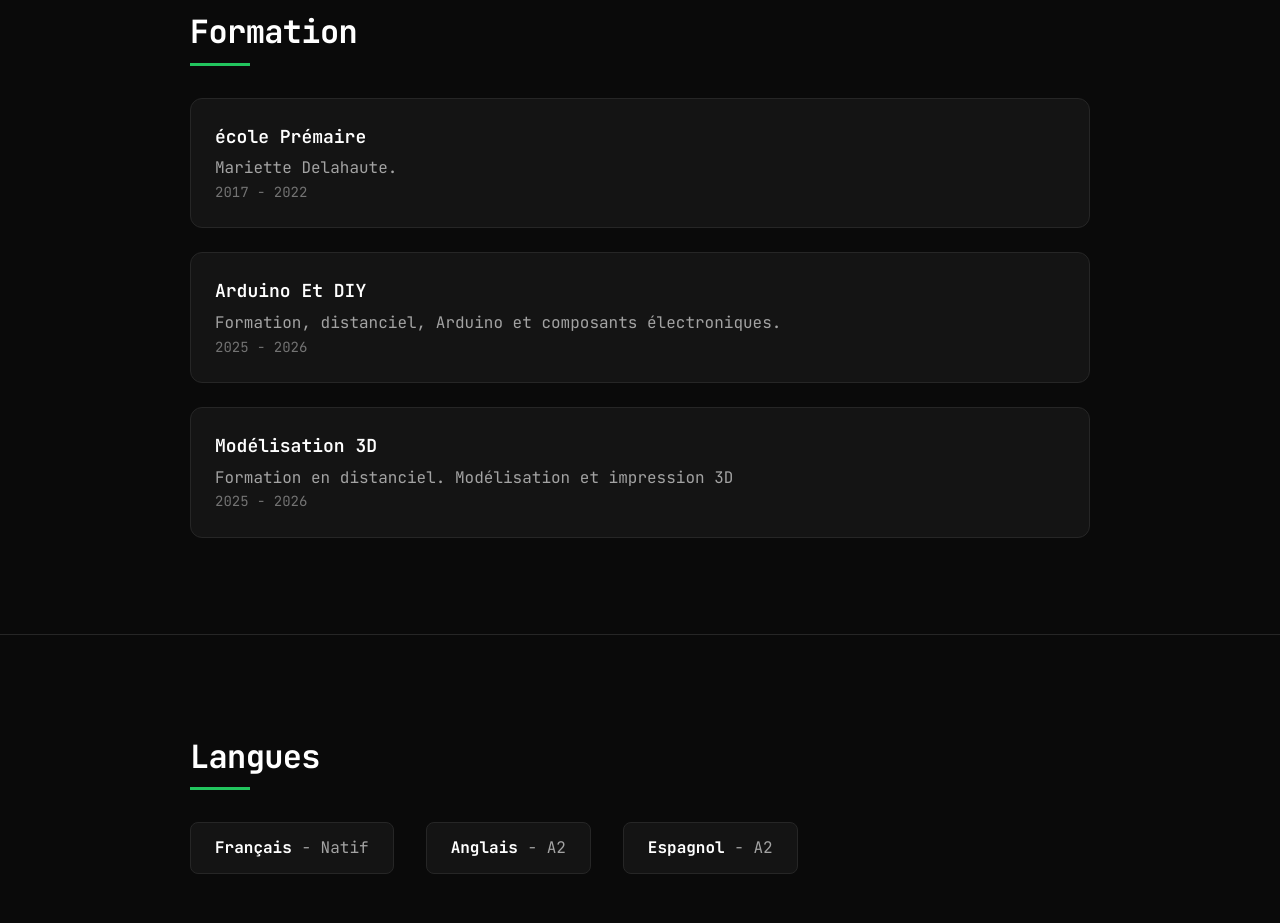
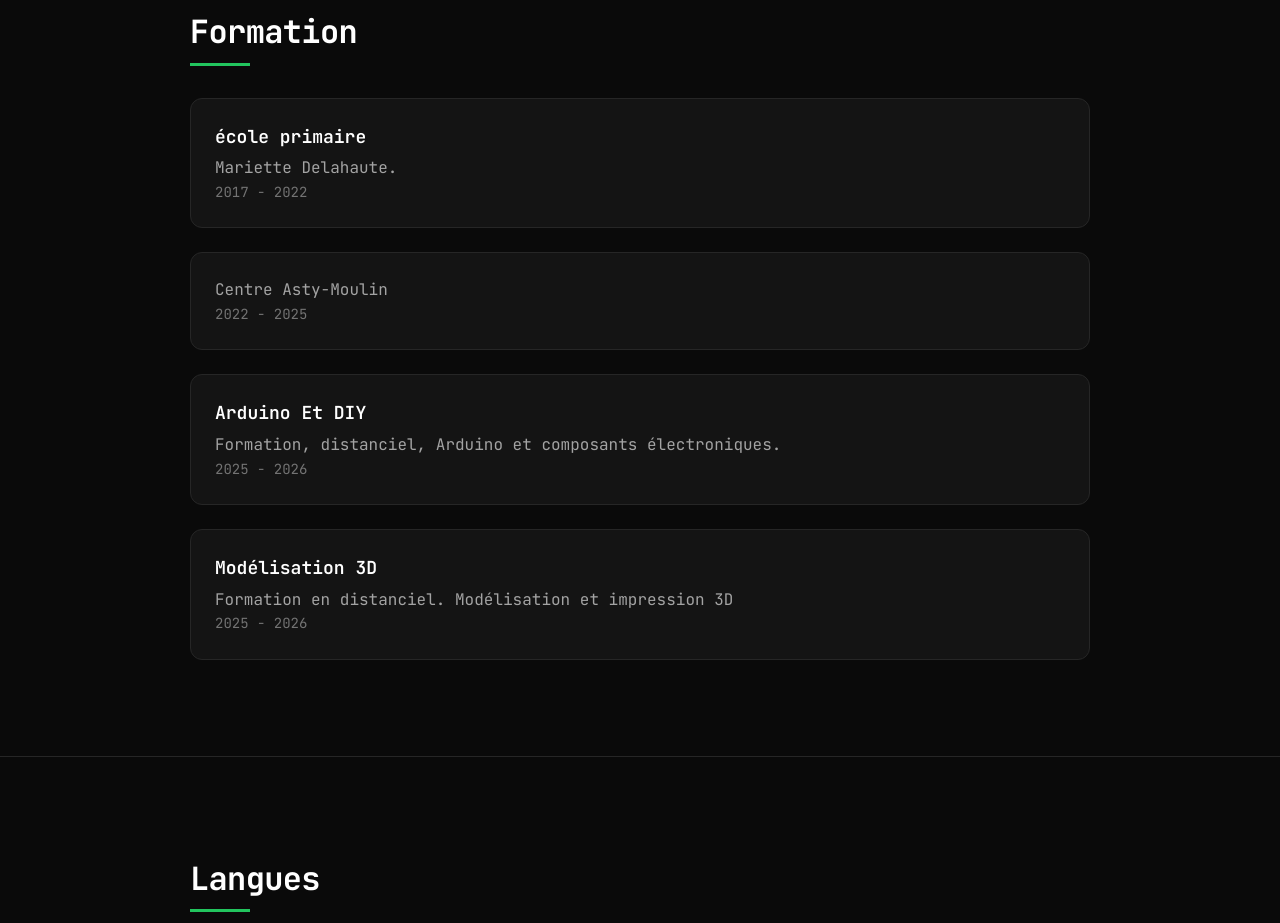
Before and after one commit to Matt0967/matt0967.github.io, a website: page index.html in a window 1280 px wide. Shown: the part 4100-5023 px from the top of the page. Drawn offline with Linux system fonts and the light colour scheme.

Commit message:
Correct spelling and add secondary education section

```diff
--- a/index.html
+++ b/index.html
@@ -191,9 +191,14 @@
 
                 <div class="education-list">
                     <div class="education-item">
-                        <h3>école Prémaire</h3>
+                        <h3>école primaire</h3>
                         <p class="school">Mariette Delahaute.</p>
                         <p class="year">2017 - 2022</p>
+                    </div>
+                    <div class="education-item">
+                        <h3École secondaire</h3>
+                        <p class="school">Centre Asty-Moulin</p>
+                        <p class="year">2022 - 2025</p>
                     </div>
                     <div class="education-item">
                         <h3>Arduino Et DIY</h3>
```
